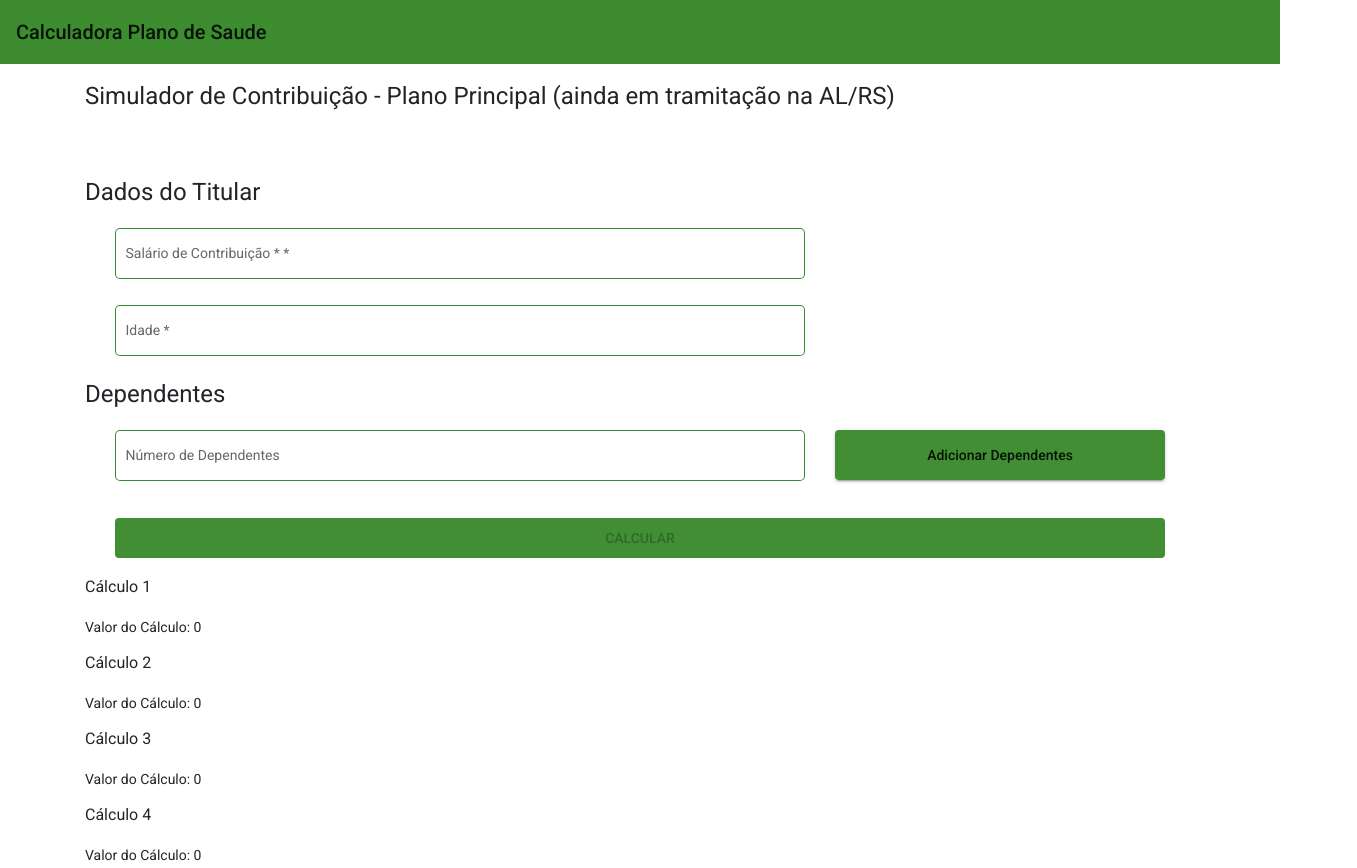
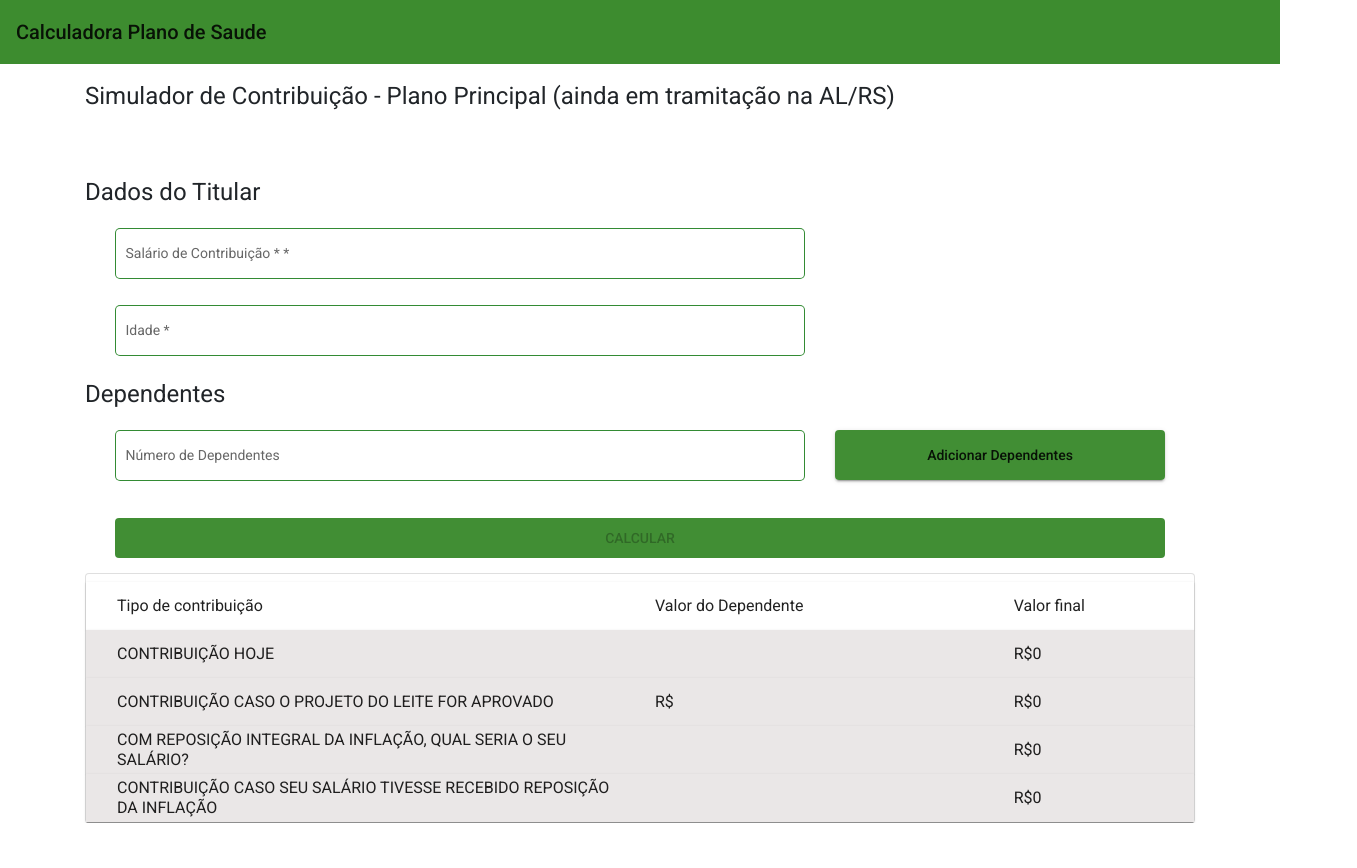
Before and after one commit to robertnathanmoraes/calc, an Angular app: page / in a window 1280 px wide. Shown: the top 868 px of the page, 1357 px wide, since content can reach past the window. After the commit the page ends 823 px from the top, so only its background shows below. Built offline with nearby package versions, Linux system fonts and the light colour scheme; what @scullyio/ng-lib, ng2-currency-mask, ngx-mask would draw is missing.

Commit message:
finalizado

```diff
--- a/src/app/app.component.html
+++ b/src/app/app.component.html
@@ -86,44 +86,39 @@
       </div>
     </div>
 
-    <div class="row" *ngIf="resultado !== ''">
+    <div class="row">
 
       <div class="col-12">
-        <mat-list *ngIf="resultado" class="mat-elevation-z0 card">
+        <mat-list class="mat-elevation-z0 card">
           <mat-list-item class="mat-elevation-z1">
-            <p class="result-label mb-0 col-6">Titular ({{faixaIdade}} anos):</p>
-            <p class="result-value mb-0 col-4">{{ this.idade }}</p>
+            <p class="mb-0 col-6">Tipo de contribuição</p>
+            <p class="result-value mb-0 col-4">Valor do Dependente</p>
+            <p class="result-value mb-0 col-4">Valor final</p>
           </mat-list-item>
-          <mat-list-item class="mat-elevation-z1" style="background-color: #eae7e7; font-weight: 550">
-            <p class="result-label mb-0 col-6">Contribuição Efetiva</p>
-            <p class="result-value mb-0 col-4">R${{ resultado }}</p>
+
+          <mat-list-item class="mat-elevation-z1" style="background-color: #eae7e7; font-weight: 400">
+            <p class=" mb-0 col-6">CONTRIBUIÇÃO HOJE</p>
+            <p class="result-value mb-0 col-4"></p>
+            <p class="result-value mb-0 col-4">R${{ calcular1 }}</p>
+          </mat-list-item>
+          <mat-list-item class="mat-elevation-z1" style="background-color: #eae7e7; font-weight: 400">
+            <p class=" mb-0 col-6">CONTRIBUIÇÃO CASO O PROJETO DO LEITE FOR APROVADO</p>
+            <p class="result-value mb-0 col-4">R${{ totalDependente }}</p>
+            <p class="result-value mb-0 col-4">R${{calcular2}}</p>
+          </mat-list-item>
+          <mat-list-item class="mat-elevation-z1" style="background-color: #eae7e7; font-weight: 400">
+            <p class=" mb-0 col-6">COM REPOSIÇÃO INTEGRAL DA INFLAÇÃO, QUAL SERIA O SEU SALÁRIO?</p>
+            <p class="result-value mb-0 col-4"></p>
+            <p class="result-value mb-0 col-4">R${{ calcular3 }}</p>
+          </mat-list-item>
+          <mat-list-item class="mat-elevation-z1" style="background-color: #eae7e7; font-weight: 400">
+            <p class=" mb-0 col-6">CONTRIBUIÇÃO CASO SEU SALÁRIO TIVESSE RECEBIDO REPOSIÇÃO DA INFLAÇÃO</p>
+            <p class="result-value mb-0 col-4"></p>
+            <p class="result-value mb-0 col-4">R${{ calcular4 }}</p>
           </mat-list-item>
         </mat-list>
       </div>
     </div>
-    <div>
-      <h3>Cálculo 1</h3>
-      <p>Valor do Cálculo: {{ calcular1 }}</p>
-    </div>
-
-    <!-- Cálculo 2 -->
-    <div>
-      <h3>Cálculo 2</h3>
-      <p>Valor do Cálculo: {{ calcular2 }}</p>
-    </div>
-
-    <!-- Cálculo 3 -->
-    <div>
-      <h3>Cálculo 3</h3>
-      <p>Valor do Cálculo: {{ calcular3 }}</p>
-    </div>
-
-    <!-- Cálculo 4 -->
-    <div>
-      <h3>Cálculo 4</h3>
-      <p>Valor do Cálculo: {{ calcular4 }}</p>
-    </div>
-
 
   </form>
 
--- a/src/app/app.component.ts
+++ b/src/app/app.component.ts
@@ -1,7 +1,7 @@
-import { Component } from '@angular/core';
+import {Component} from '@angular/core';
 // @ts-ignore
 import faixasEtariasJSON from '../assets/formula.json';
-import { FormArray, FormBuilder, Validators } from '@angular/forms';
+import {FormArray, FormBuilder, Validators} from '@angular/forms';
 
 @Component({
   selector: 'app-root',
@@ -20,6 +20,7 @@ export class AppComponent {
   calcular2: number = 0;
   calcular3: number = 0;
   calcular4: number = 0;
+  totalDependente: number | undefined;
   grauDependencia = [
     {
       nome: 'Cônjuge e companheiro(a)',
@@ -30,20 +31,12 @@ export class AppComponent {
       value: 'Dependente sob condição de invalidez',
     },
     {
-      nome: 'Enteado(a)',
-      value: 'Enteado(a)',
-    },
-    {
       nome: 'Filho(a)',
       value: 'Filho(a)',
     },
     {
       nome: 'Ex-cônjuge ou Ex-convivente com pensão alimenticia',
       value: 'Ex-cônjuge ou Ex-convivente com pensão alimenticia',
-    },
-    {
-      nome: 'Menor sob guarda',
-      value: 'Menor sob guarda',
     },
     {
       nome: 'Tutelado(a)',
@@ -62,6 +55,15 @@ export class AppComponent {
       numeroDependentes: [''],
       dependentes: this.formBuilder.array([])
     });
+  }
+
+  formatCurrency(value: number): string {
+    const formatter = new Intl.NumberFormat('pt-BR', {
+      style: 'currency',
+      currency: 'BRL',
+    });
+
+    return formatter.format(value);
   }
 
   adicionarDependentes() {
@@ -93,12 +95,12 @@ export class AppComponent {
   }
 
   loadFaixasEtarias() {
-    if (!faixasEtariasJSON || !faixasEtariasJSON.faixas) {
+    if (!faixasEtariasJSON || !faixasEtariasJSON.valores) {
       console.log('Faixas etárias não carregadas corretamente');
       return;
     }
 
-    this.faixasEtarias = faixasEtariasJSON.faixas;
+    this.faixasEtarias = faixasEtariasJSON.valores;
     const salario = parseFloat(this.submitForm.value.salarioContribuicao);
     const idade = parseFloat(this.submitForm.value.idade);
 
@@ -145,20 +147,19 @@ export class AppComponent {
     const valor = (salario * 3.1) / 100;
     const faixaIdade = this.obterFaixaIdade(idade);
     // @ts-ignore
-    this.resultados.push({ salario, idade, faixaIdade, valor });
-    return valor
+    this.resultados.push({salario, idade, faixaIdade, valor});
+    return this.formatCurrency(valor)
   }
 
   calcularCenario2(salario: any, idade: number) {
-    // Cálculo 2: 3.60% sobre o salário, adicionando o valor sobre cada dependente conforme idade,
+    // Cálculo 2: 3.60% sobre o salário, adicionando o valor sobre cada dependente conforme tabela de valores por idade.,
     // podendo atingir o valor máximo de 12% do salário do funcionário
+
     const valorBase = (salario * 3.6) / 100;
     const valorDependentes = this.calcularValorDependentes(idade);
-    const valor = Math.min(valorBase + valorDependentes, (salario * 12) / 100);
-    const faixaIdade = this.obterFaixaIdade(idade);
+    const valor = Math.min((valorBase + valorDependentes), (salario * 12) / 100);
     // @ts-ignore
-    this.resultados.push({ salario, idade, faixaIdade, valor });
-    return valor
+    return this.formatCurrency(valor)
 
   }
 
@@ -166,8 +167,8 @@ export class AppComponent {
     // Cálculo 3: 60% do salário + salário
     const valor = (salario * 60) / 100 + salario;
     // @ts-ignore
-    this.resultados.push({ salario, idade: null, faixaIdade: null, valor });
-    return valor
+    this.resultados.push({salario, idade: null, faixaIdade: null, valor});
+    return this.formatCurrency(valor)
 
   }
 
@@ -176,8 +177,8 @@ export class AppComponent {
     const valorCenario3 = (salario * 60) / 100 + salario;
     const valor = (valorCenario3 * 3.1) / 100;
     // @ts-ignore
-    this.resultados.push({ salario, idade: null, faixaIdade: null, valor });
-    return valor
+    this.resultados.push({salario, idade: null, faixaIdade: null, valor});
+    return this.formatCurrency(valor)
 
   }
 
@@ -193,10 +194,45 @@ export class AppComponent {
   }
 
   calcularValorDependentes(idade: number): number {
-    // Lógica para calcular o valor dos dependentes com base na idade
-    // ...
+    console.log('idade', idade)
+    const dependentes = this.submitForm.get('dependentes') as FormArray; //pega todos depententes
+    let valorTotalDependentes = 0;
 
-    return 0; // Valor calculado dos dependentes
+    dependentes.controls.forEach((dependenteGroup: any) => { //passa por cada dependente
+      const grauDependencia = dependenteGroup.value.grauDependencia; //nome do tipo de dependente
+      const dependenteIdade = parseFloat(dependenteGroup.value.dependenteIdade); //idade do dependente
+      console.log('dependenteIdade', dependenteIdade)
+
+      let dependenteValor = 0;
+
+      // Procurar o valor correspondente no JSON
+      const valorDependente = faixasEtariasJSON.valores.find((valor: any) => { //pega valores
+
+        // se idade do dependente for maior ou igaul ao valor minimo que esta no laço e valor idade for nula ou menor que a idade maxima da vez
+        //retorna true e pega o item.
+        return dependenteIdade >= valor.idadeMin && (valor.idadeMax === null || dependenteIdade <= valor.idadeMax);
+      });
+      console.log('valorDependente', valorDependente)
+
+      if (valorDependente) {
+        dependenteValor = valorDependente.valor;
+      }
+
+      // Adicionar o valor do dependente ao total
+      valorTotalDependentes += dependenteValor;
+      console.log('dependenteValor', dependenteValor)
+
+    });
+
+    // Somar o valor dos dependentes ao valor base (3.60% do salário)
+    this.totalDependente = valorTotalDependentes
+
+    const valorBase = (this.submitForm.value.salarioContribuicao * 3.6) / 100;
+
+    // const valorTotal = valorBase + valorTotalDependentes;
+
+    // Verificar se o valor total ultrapassa o teto de 12% do salário
+    return valorTotalDependentes;
   }
 }
 
--- a/src/app/app.module.ts
+++ b/src/app/app.module.ts
@@ -19,6 +19,7 @@ import {CurrencyMaskConfig, CurrencyMaskModule, CURRENCY_MASK_CONFIG} from "ng2-
 import {NgxMaskModule} from "ngx-mask";
 import {ScullyLibModule} from '@scullyio/ng-lib'
 import {Router, RouterModule} from "@angular/router";
+import {MatCardModule} from "@angular/material/card";
 
 export const customCurrencyMaskConfig: CurrencyMaskConfig = {
   allowNegative: false,
@@ -51,7 +52,8 @@ export const customCurrencyMaskConfig: CurrencyMaskConfig = {
         MatOptionModule,
         MatSelectModule,
         MatButtonModule,
-    MatListModule
+        MatListModule,
+        MatCardModule
     ],
   providers: [
     {provide: LOCALE_ID, useValue: 'pt-BR'},
--- a/src/assets/formula.json
+++ b/src/assets/formula.json
@@ -1,64 +1,49 @@
 {
-  "faixas": [
+  "valores": [
     {
       "idadeMin": 0,
       "idadeMax": 18,
-      "teto": 219,
-      "porcentagem": 3.6
+      "valor": 49.28
     },
     {
       "idadeMin": 19,
       "idadeMax": 23,
-      "teto": 264.00,
-      "porcentagem": 3.6
+      "valor": 49.28
     },
     {
-      "idadeMin": 23,
-      "idadeMax": 29,
-      "teto": 304.50,
-      "porcentagem": 3.6
+      "idadeMin": 24,
+      "idadeMax": 28,
+      "valor": 106.58
     },
     {
       "idadeMin": 29,
       "idadeMax": 33,
-      "teto": 344.25,
-      "porcentagem": 3.6
+      "valor": 120.49
     },
     {
       "idadeMin": 34,
       "idadeMax": 38,
-      "teto": 380.25,
-      "porcentagem": 3.6
-    },
-    {
-      "idadeMin": 39,
-      "idadeMax": 43,
-      "teto": 435.75,
-      "porcentagem": 3.6
+      "valor": 133.09
     },
     {
       "idadeMin": 44,
       "idadeMax": 48,
-      "teto": 544.50,
-      "porcentagem": 3.6
+      "valor": 190.58
     },
     {
       "idadeMin": 49,
       "idadeMax": 53,
-      "teto": 682.50,
-      "porcentagem": 3.6
+      "valor": 238.88
     },
     {
       "idadeMin": 54,
       "idadeMax": 58,
-      "teto": 893.25,
-      "porcentagem": 3.6
+      "valor": 312.64
     },
     {
       "idadeMin": 59,
       "idadeMax": 200,
-      "teto": 1080,
-      "porcentagem": 3.6
+      "valor": 439.16
     }
   ]
 }
```
Also changed, not shown: 1 other file (tests, documents, lock files or other folders). Lines whose indentation alone changed are shown as unchanged.
